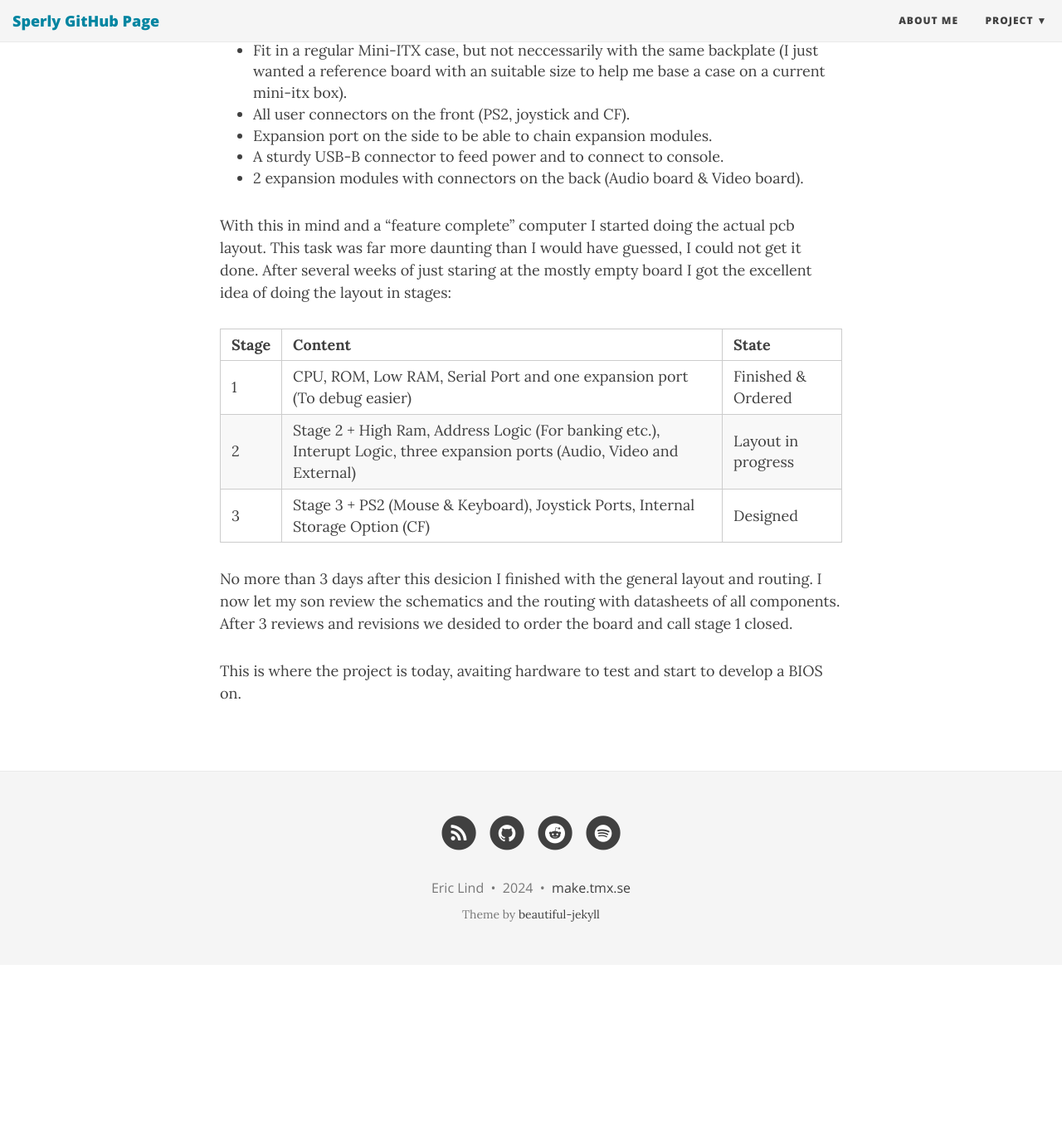
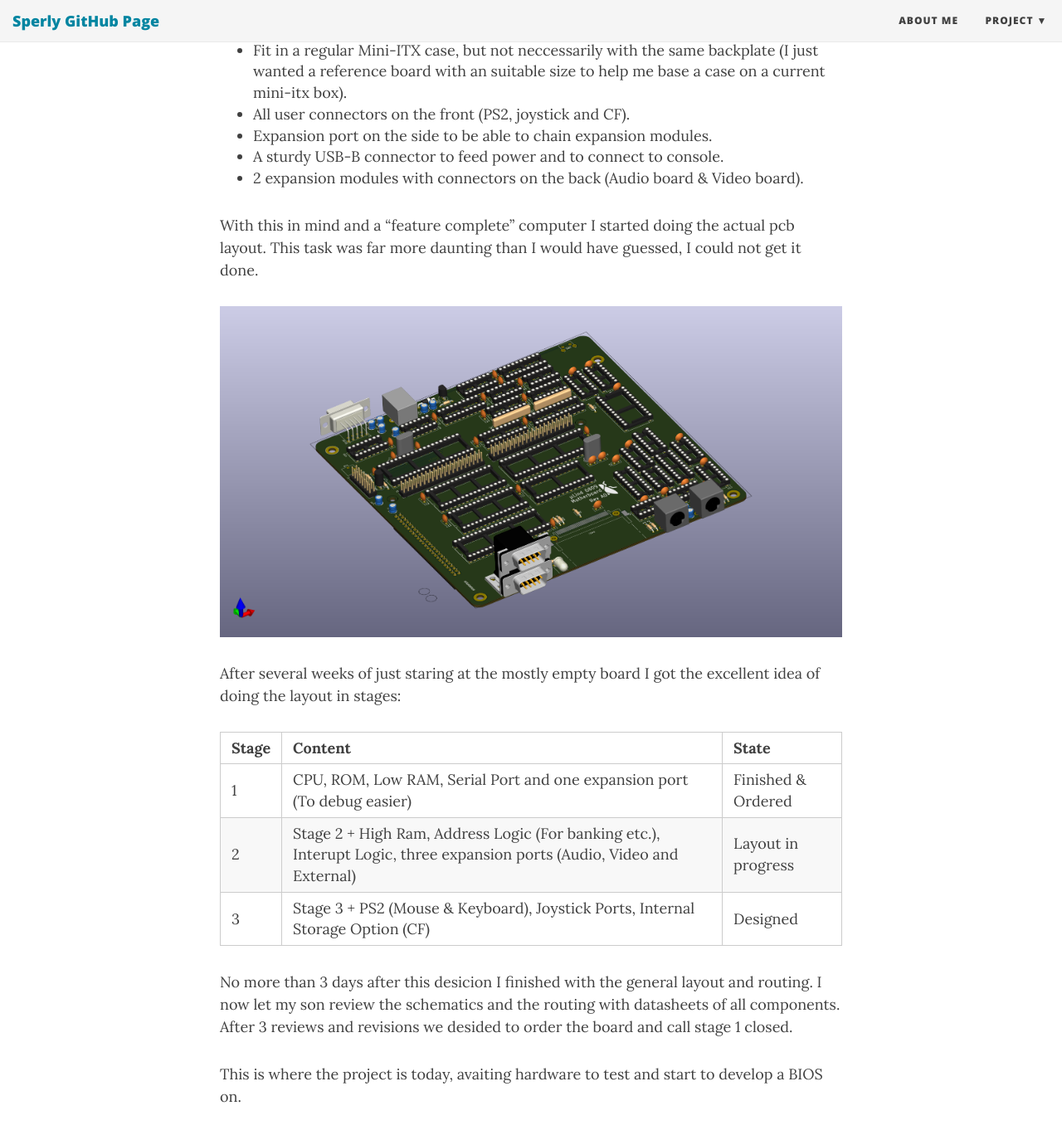
Before and after one commit to sperly/sperly.github.io, a Jekyll site: the page built from microlind.md, in a window 1280 px wide and 1400 px high, scrolled down 1042 px. Shown: the top 1368 px of the window at 83% size. Built offline with Jekyll 4.4.1, drawn with Linux system fonts in a browser that asks for light colours; nearby versions of some CDN libraries; before the commit the page ends 2205 px from its top, so only the background shows below that.

Commit message:
Update microlind.md

```diff
--- a/microlind.md
+++ b/microlind.md
@@ -33,6 +33,9 @@ I desided that this was not challenging enough, so I put some constraints on the
 - 2 expansion modules with connectors on the back (Audio board & Video board).
 
 With this in mind and a "feature complete" computer I started doing the actual pcb layout. This task was far more daunting than I would have guessed, I could not get it done.
+
+![Motherboard-Goal](/img/motherboard.png)
+
 After several weeks of just staring at the mostly empty board I got the excellent idea of doing the layout in stages:
 
 | Stage | Content | State |
```
